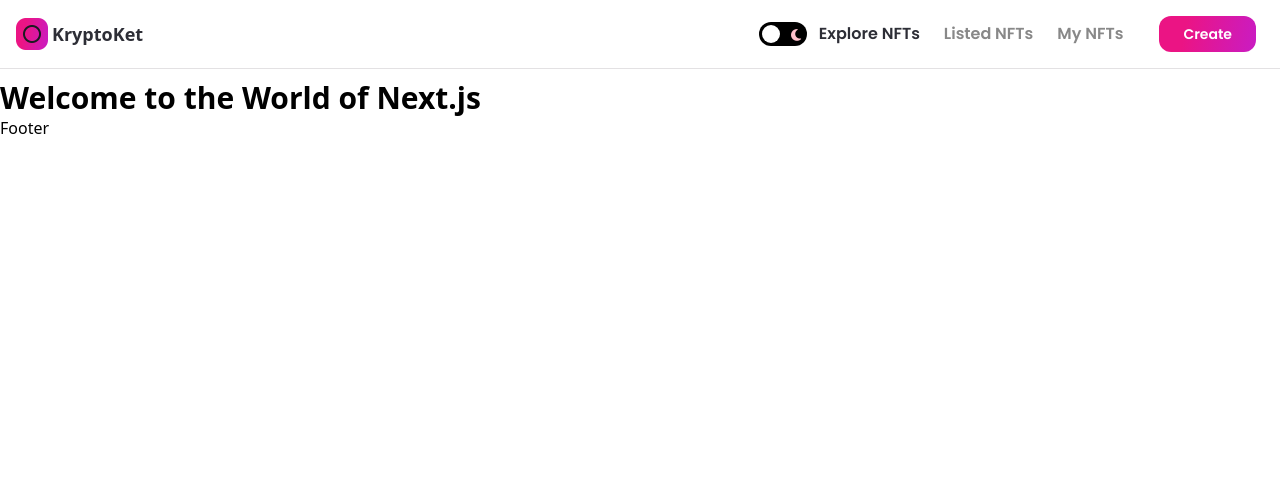
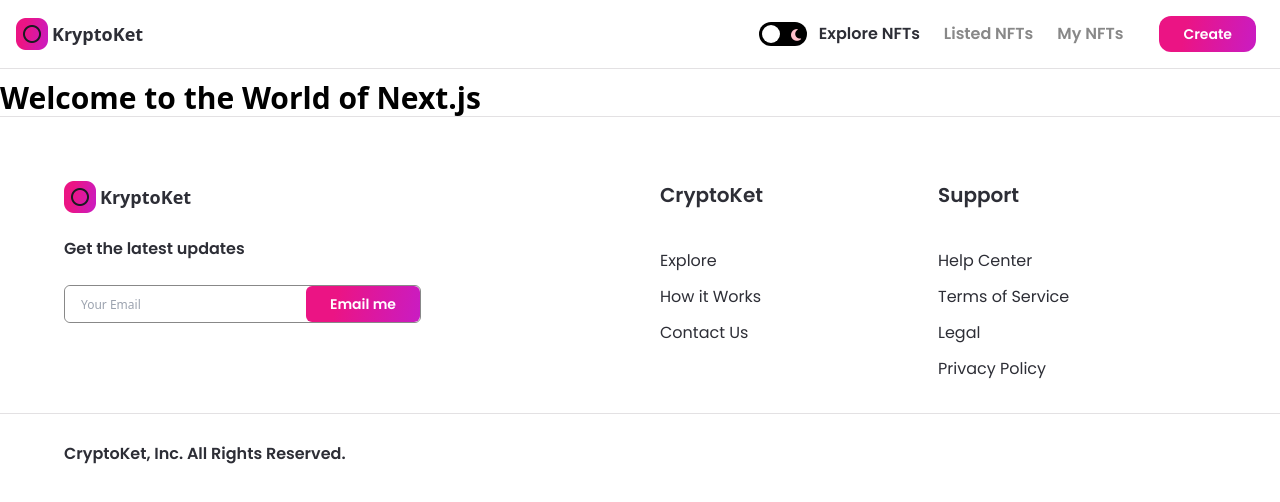
Before and after one commit to anyars-encarta/nft_marketplace, a Next.js app: page / in a window 1280 px wide. Shown: the top 502 px of the page. Built offline with nearby package versions, Linux system fonts and the light colour scheme.

Commit message:
Implement Footer

```diff
--- a/components/Footer.jsx
+++ b/components/Footer.jsx
@@ -1,9 +1,87 @@
-import React from 'react'
+"use client";
+
+import Image from "next/image";
+import { useTheme } from "next-themes";
+
+import images from "../assets";
+import { Button, FooterLinks } from "./index";
+import { footerLinks, footerSupportLinks } from "@/constants";
 
 const Footer = () => {
+  const { theme } = useTheme();
+
   return (
-    <div>Footer</div>
-  )
-}
+    <footer className="flexCenter flex-col border-t dark:border-nft-black-1 border-nft-gray-1 sm:py-8 py-16">
+      <div className="w-full minmd:w-4/5 flex flex-row md:flex-col sm:px-4 px-16">
+        <div className="flexStart flex-1 flex-col">
+          <div className="flexCenter cursor-pointer">
+            <Image
+              src={images.logo02}
+              width={32}
+              height={32}
+              alt="logo"
+              className="object-contain"
+            />
 
-export default Footer
+            <p className="dark:text-white text-nft-black-1 font-semibold text-lg ml-1 flex">
+              KryptoKet
+            </p>
+          </div>
+
+          <p className="font-poppins dark:text-white text-nft-black-1 font-semibold text-base mt-6">
+            Get the latest updates
+          </p>
+
+          <div className="flexBetween md:w-full minlg:w-557 w-357 mt-6 dark:bg-nft-black-2 bg-white border dark:border-nft-black-2 border-nft-gray-2 rounded-md">
+            <input
+              type="email"
+              placeholder="Your Email"
+              className="h-full flex-1 w-full dark:bg-nft-black-2 bg-white px-4 rounded-md dark:text-white text-nft-black-1 font-sormal text-xs minlg:text-lg outline-none"
+            />
+
+            <div className="flex-initial">
+              <Button
+                btnName="Email me"
+                classStyles="nft-gradient text-white rounded-md"
+              />
+            </div>
+          </div>
+        </div>
+
+        <div className="flex-1 flexBetweenStart flex-wrap ml-10 md:ml-0 md:mt-8">
+          <FooterLinks heading="CryptoKet" items={footerLinks} />
+          <FooterLinks heading="Support" items={footerSupportLinks} />
+        </div>
+      </div>
+
+      <div className="flexCenter w-full mt-5 border-t dark:border-nft-black-1 border-nft-gray-1 sm:px-4 px-16">
+        <div className="flexBetween flex-row w-full minmd:w-4/5 sm:flex-col mt-7">
+          <p className="font-poppins dark:text-white text-nft-black-1 font-semibold text-base">
+            CryptoKet, Inc. All Rights Reserved.
+          </p>
+
+          <div className="flex flex-row sm:mt-4">
+            {[
+              images.instagram,
+              images.twitter,
+              images.telegram,
+              images.discord,
+            ].map((image, i) => (
+              <div key={i} className="mx-2 cursor-pointer">
+                <Image
+                  src={image}
+                  width={24}
+                  height={24}
+                  alt="social"
+                  className={`${theme === "light" ? "filter invert" : ""} object-contain`}
+                />
+              </div>
+            ))}
+          </div>
+        </div>
+      </div>
+    </footer>
+  );
+};
+
+export default Footer;
--- /dev/null
+++ b/components/FooterLinks.jsx
@@ -0,0 +1,15 @@
+const FooterLinks = ({ heading, items }) => {
+  return (
+    <div className="flex-1 justify-start items-start">
+      <h3 className="font-poppins dark:text-white text-nft-black-1 font-semibold text-xl mb-10">
+        {heading}
+      </h3>
+
+      {items.map((item, i) => (
+        <p key={i} className='font-poppins dark:text-white text-nft-black-1 font-normal text-base cursor-pointer dark:hover:text-nft-gray-2 hover:text-nft-gray-2 my-3'>{item}</p>
+      ))}
+    </div>
+  );
+};
+
+export default FooterLinks;
--- a/components/index.js
+++ b/components/index.js
@@ -3,5 +3,6 @@
 import MenuItems from "./MenuItems";
 import ButtonGroup from "./ButtonGroup";
 import Button from "./Button";
+import FooterLinks from "./FooterLinks";
 
-export { Navbar, Footer, MenuItems, ButtonGroup, Button };
+export { Navbar, Footer, MenuItems, ButtonGroup, Button, FooterLinks };
--- a/constants/index.js
+++ b/constants/index.js
@@ -1 +1,18 @@
-export const navItems = ["Explore NFTs", "Listed NFTs", "My NFTs"]
+export const navItems = [
+    "Explore NFTs",
+    "Listed NFTs",
+    "My NFTs"
+];
+
+export const footerLinks = [
+    "Explore",
+    "How it Works",
+    "Contact Us",
+];
+
+export const footerSupportLinks = [
+    "Help Center",
+    "Terms of Service",
+    "Legal",
+    "Privacy Policy",
+];
```
